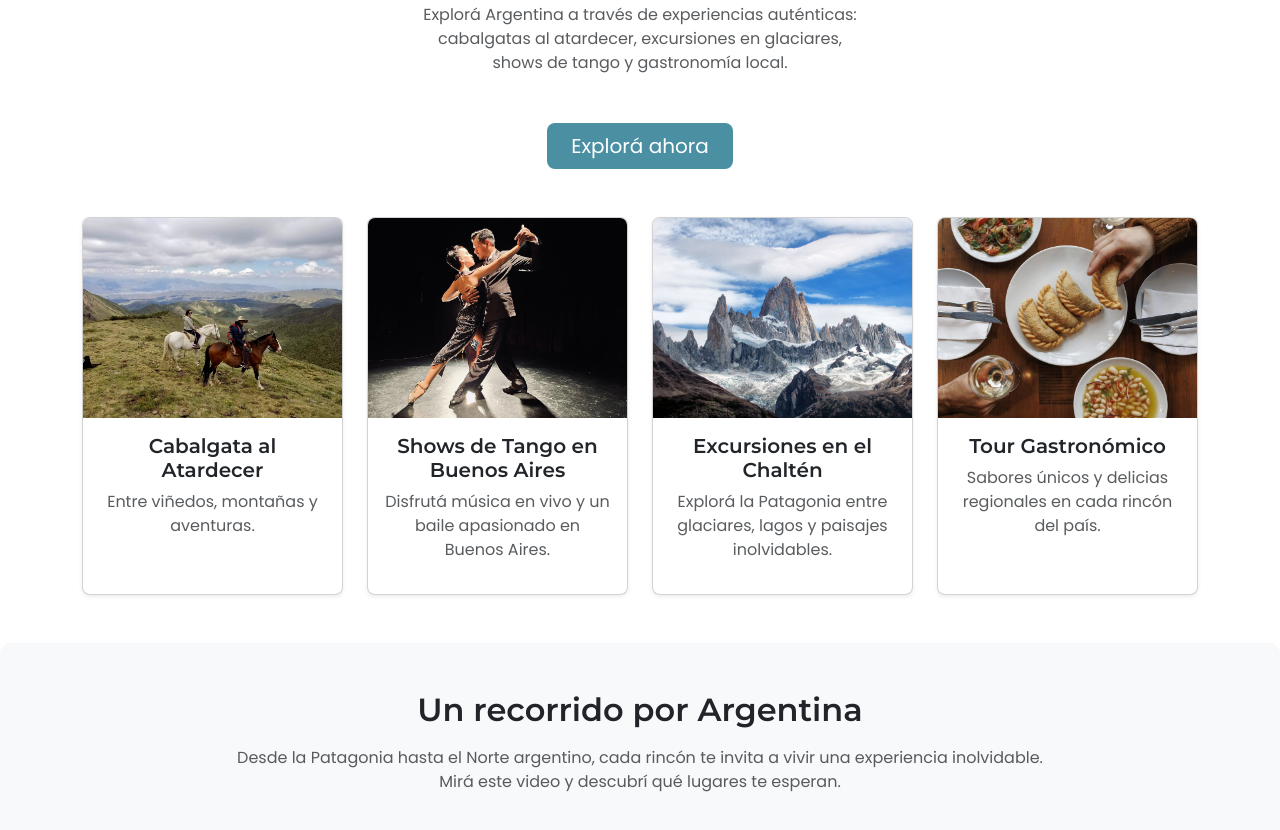
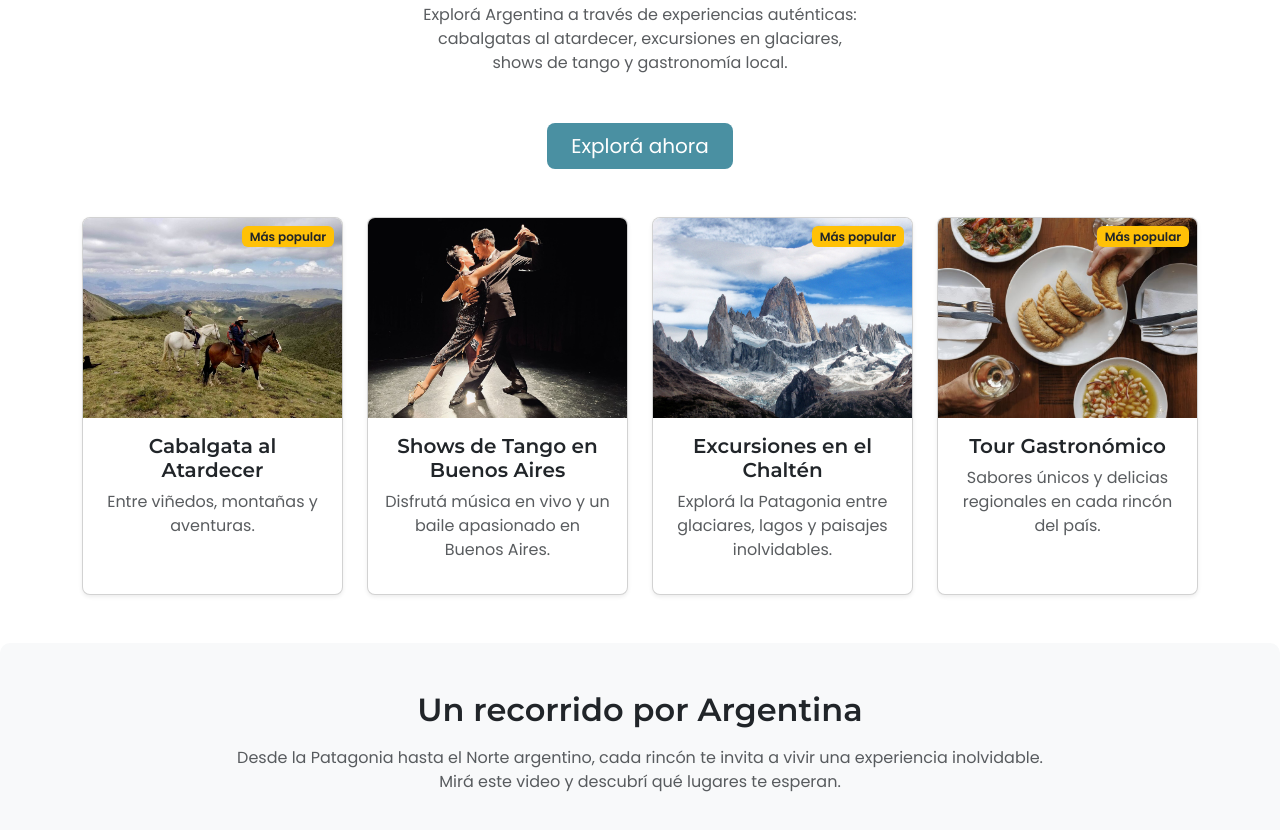
Before and after one commit to Evelyn7534/Turismo.AR, a plain HTML site: page index.html in a window 1280 px wide. Shown: the part 907-1737 px from the top of the page. Drawn offline with nearby package versions, Linux system fonts and the light colour scheme; files whose address does not match are found by name.

Commit message:
Actualizo index.html con los últimos cambios

```diff
--- a/index.html
+++ b/index.html
@@ -93,6 +93,7 @@
         <div class="card h-100 shadow-sm rounded-3 overflow-hidden">
           <img src="../NUEVO/assets/img/cabalgatapormendoza.jpng.jpeg" class="card-img-top experiencia-img" alt="cabalgata al atardecer  entre viñedos y mendoza">
           <div class="card-body text-center">
+            <span class="badge bg-warning text-dark position-absolute top-0 end-0 m-2">Más popular</span>
             <h3 class="fw-bold h5">Cabalgata al Atardecer</h3>
             <p class="text-muted">Entre viñedos, montañas y aventuras.</p>
           </div>
@@ -116,6 +117,7 @@
         <div class="card h-100 shadow-sm rounded-3 overflow-hidden">
           <img src="../NUEVO/assets/img/montana-fitz-roy-1.jpg" class="card-img-top experiencia-img" alt="Excursión en el Glaciar Perito Moreno en El Calafate">
           <div class="card-body text-center">
+            <span class="badge bg-warning text-dark position-absolute top-0 end-0 m-2">Más popular</span>
             <h3 class="fw-bold h5">Excursiones en el Chaltén</h3>
             <p class="text-muted">Explorá la Patagonia entre glaciares, lagos y paisajes inolvidables.</p>
           </div>
@@ -127,6 +129,7 @@
         <div class="card h-100 shadow-sm rounded-3 overflow-hidden">
           <img src="../NUEVO/assets/img/145.jpg" class="card-img-top experiencia-img" alt="Tour Gastronómico">
           <div class="card-body text-center">
+            <span class="badge bg-warning text-dark position-absolute top-0 end-0 m-2">Más popular</span>
             <h3 class="fw-bold h5">Tour Gastronómico</h3>
             <p class="text-muted">Sabores únicos y delicias regionales en cada rincón del país.</p>
           </div>
```
